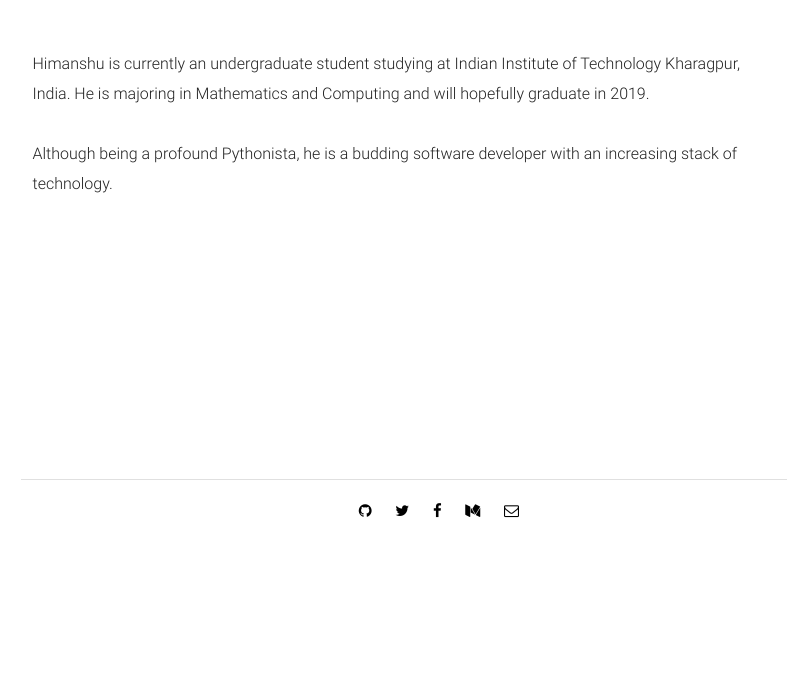
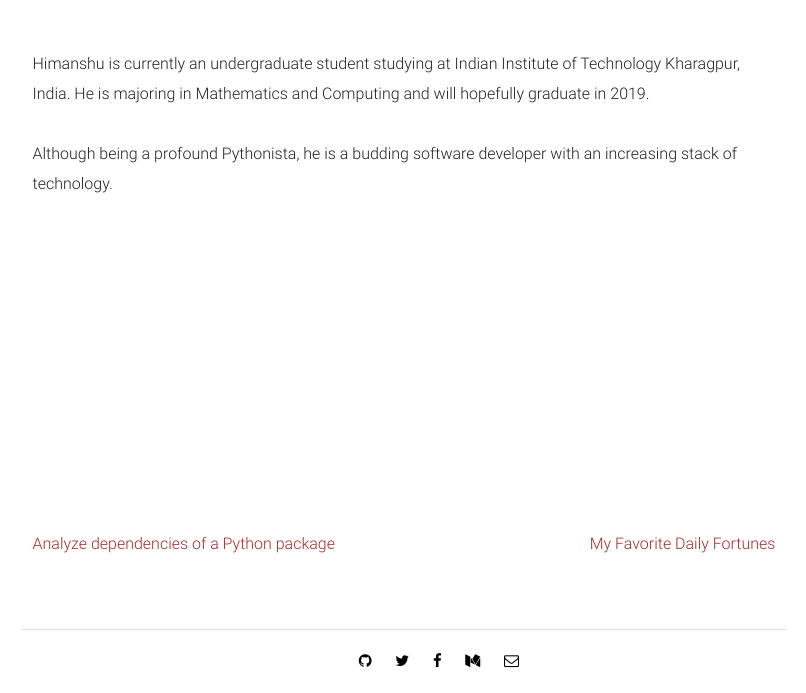
Before and after one commit to Parth-Vader/Site, a Flask app: page / in a window 1280 px wide. Shown: the part 242-935 px from the top of the page, without its empty margins (236-1042 px from the left). Before the commit the page ends 760 px from the top, so only its background shows below. Run offline with Flask 2, Linux system fonts and the light colour scheme; some libraries are stand-ins or nearby versions.

Commit message:
Add important links on the website

```diff
--- a/templates/home/index.html
+++ b/templates/home/index.html
@@ -22,11 +22,19 @@
             <div class="col s10 offset-s1 doc">
                 Himanshu is currently an undergraduate student studying at Indian Institute of Technology Kharagpur, India. He is majoring in Mathematics and Computing and will hopefully graduate in 2019.<br><br>
                 Although being a profound Pythonista, he is a budding software developer with an increasing stack of
-                technology.
+                technology.<br><br><br><br><br><br><br><br><br><br><br><br>
+                <div class="row">
+                    <div class="col s6">
+                        <a style="color: brown" target="_blank" href="/depends">Analyze dependencies of a Python package</a>
+                    </div>
+                    <div class="col s6" style="text-align: right;">
+                        <a style="color: brown" target="_blank" href="/mfdf">My Favorite Daily Fortunes</a>
+                    </div>
+                </div>
             </div>
         </div>
 
-        <div class="row" style="margin-top:250px">
+        <div class="row" style="margin-top:20px">
             <div class="col s10 offset-s1 divider"></div>
         </div>
 
--- a/templates/home/mfdf.html
+++ b/templates/home/mfdf.html
@@ -23,6 +23,9 @@
         </div>
 
         <div id="fortunes" class="row">
+            <div class="col s11 offset-s1">
+                This is a collection of my favorite fortunes generated by the <a target="_blank" href="https://en.wikipedia.org/wiki/Fortune_(Unix)"><code>fortune</code></a> program. <a target="_blank" href="https://medium.com/p/6dbfbc996b39">Read how this works</a>
+            </div>
             <div class="col s10 offset-s1 doc">
             <pre>{{ data.fortunes| safe }}</pre>
             </div>
```
